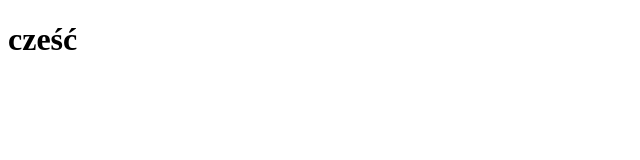
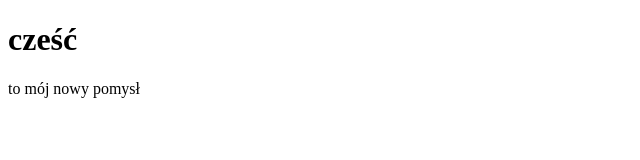
Before and after one commit to Neneczek/test, a plain HTML site: page index.html in a window 1280 px wide. Shown: the whole page, without its empty margins (0-640 px from the left). Drawn offline with Linux system fonts and the light colour scheme.

Commit message:
added newidea

```diff
--- a/index.html
+++ b/index.html
@@ -7,5 +7,6 @@
 </head>
 <body>
     <h1>cześć</h1>
+    <p>to mój nowy pomysł</p>
 </body>
 </html>
```
